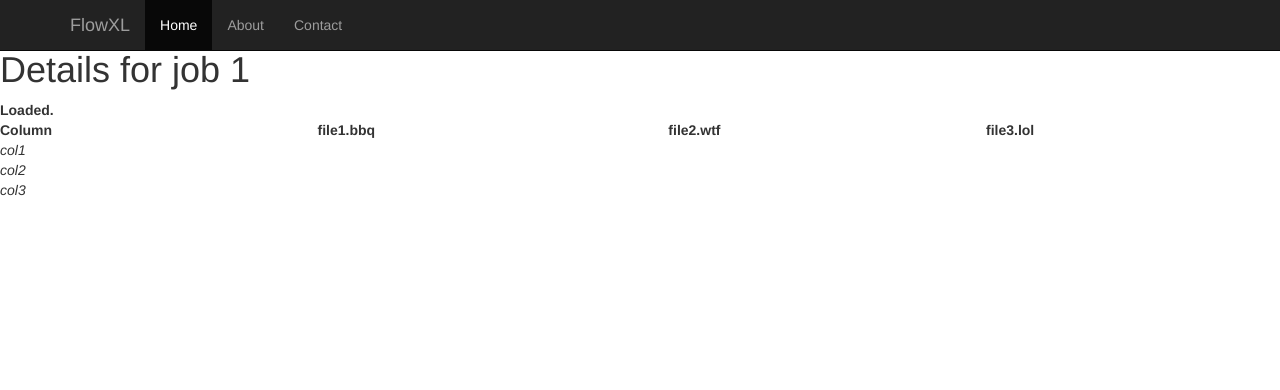
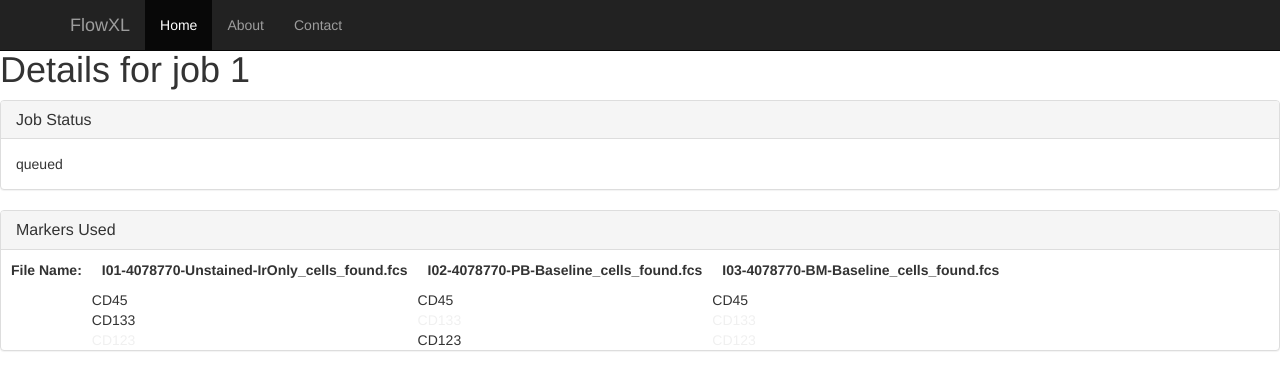
Before and after one commit to jeffrey-hokanson/FlowXL, a Flask app: page /jobs/1 in a window 1280 px wide. Shown: the top 390 px of the page. Run offline with Flask 2, Linux system fonts and the light colour scheme; some libraries are stand-ins or nearby versions.

Commit message:
This closes #2
* Implemented function to show which markers are active in which files.
* Embedded status/marker used information inside labeled div containers.
* Added css styling for the new containers
* Placed realistic values inside the dummy data in app.py

```diff
--- a/app.py
+++ b/app.py
@@ -16,9 +16,9 @@ def make_job_details_dict( files, status, columns ):
 
 @app.route("/api/1/jobs/<int:job_id>", methods=["GET"])
 def api_handle_job_details(job_id):
-    files = [ "file1.bbq", "file2.wtf", "file3.lol"]
+    files = [ "I01-4078770-Unstained-IrOnly_cells_found.fcs", "I02-4078770-PB-Baseline_cells_found.fcs","I03-4078770-BM-Baseline_cells_found.fcs"]
     status = "queued"
-    columns = [ make_col_entry( "col1", files), make_col_entry( "col2", [files[0]]), make_col_entry( "col3", [files[1]]) ]
+    columns = [ make_col_entry( "CD45", files), make_col_entry( "CD133", [files[0]]), make_col_entry( "CD123", [files[1]]) ]
 
     return jsonify( make_job_details_dict( files, status, columns) )
 
--- a/static/js/job_details.js
+++ b/static/js/job_details.js
@@ -19,23 +19,40 @@ flowXL.jobDetails = ( function() {
     };
 
     function renderJobDetails( details, $el ) {
-        $el.innerHTML = "<strong>Loaded.</strong>";
+		// Clear the loading text
+        $el.innerHTML = "";
+
+		//*********************************************************************
+		// First post the current job status
+		//*********************************************************************
+
+		// This container labels it for our purposes
+		var $stat = document.createElement("div");
+		$stat.setAttribute('class', 'job-status');
+		$stat.innerHTML = "<div class='panel panel-default'>" +
+			"<div class='panel-heading'> <h3 class='panel-title'> Job Status</h3></div>" +
+			"<div class='panel-body'>" +
+			details.status + "</div></div>";
+		$el.appendChild($stat);
+
+
+		//*********************************************************************
+		// Next, create the table of active markers
+		//*********************************************************************
 
         var $table = document.createElement("table");
 
         // if you have a problem with many, many files, it's probably because of this.
-        $table.width ="100%";
-
+        //$table.width ="100%";
 
         var $header = document.createElement("tr");
 
-        ["Column"].concat(details.files).forEach( function _addHeader( headerName ) {
+        ["File Name:"].concat(details.files).forEach( function _addHeader( headerName ) {
             var $columnHeader = document.createElement("th");
             $columnHeader.innerHTML = "<strong>"+headerName+"</strong>";
             $header.appendChild($columnHeader);
         });
         $table.appendChild($header);
-
 
         /*
          * Start here to render columns!
@@ -45,17 +62,42 @@ flowXL.jobDetails = ( function() {
 
             // first, add marker name
             var $rowName = document.createElement("td");
-            $rowName.innerHTML = "<em>"+marker.name + "</em>";
+            // This is empty in this implementation, but buttons for selection show up in this row
+			//$rowName.innerHTML = """<em>"+marker.name + "</em>";
             $row.appendChild($rowName);
 
             // then, the hard part: add td items under the correct file column
+			for (var i = 0; i < details.files.length; i++){
+				var $rowEl = document.createElement("td");
+				$rowEl.innerHTML = marker.name;
+				if (_.indexOf(marker.files, details.files[i]) != -1){
+					$rowEl.setAttribute("class", "has-marker");
+				}
+				else {
+					$rowEl.setAttribute("class", "not-has-marker");
+				}
+				$row.appendChild($rowEl);
+			}
 
-            // add the row to the table
+
+			// add the row to the table
             $table.appendChild($row);
         });
 
-        $el.appendChild($table);
+		// Build containers and place table inside
+		var $table_container = document.createElement("div");
+		$table_container.setAttribute('class','marker-table');
+		var $table_container_panel = document.createElement("div");
+		$table_container_panel.setAttribute('class', 'panel panel-default');
+		var $table_container_panel_header = document.createElement("div");
+		$table_container_panel_header.setAttribute('class', 'panel-heading');
+		$table_container_panel_header.innerHTML = "<h3 class='panel-title'>Markers Used</h3>";
 
+		// start putting things together
+		$table_container_panel.appendChild($table_container_panel_header);
+		$table_container_panel.appendChild($table);
+        $table_container.appendChild($table_container_panel);
+		$el.appendChild($table_container);
     }
     function init( jobID, containerName) {
         var $container = document.getElementById(containerName);
--- a/static/style.css
+++ b/static/style.css
@@ -1,3 +1,25 @@
 .main-pane {
     margin-top: 5rem;
 }
+
+.job-status {
+}
+
+.marker-table table {
+	border-spacing: 10px;
+}
+.marker-table th, td {
+	padding: 10px;
+}
+
+.not-has-marker {
+	color: #F0F0F0;
+	//background-color: red;
+}
+
+/*
+.marker-table td {
+	border-right: 1px solid grey;
+	border-collapse: collapse;
+}
+*/
--- a/templates/job_details.html
+++ b/templates/job_details.html
@@ -7,9 +7,9 @@
 <script src="{{ url_for('static', filename='js/job_details.js') }}"></script>
 
 <div id="job-details">
-</div>
-
 <script>
     flowXL.jobDetails.init({{job_id}}, "job-details");
 </script>
+</div>
+
 {% endblock body %}
```
